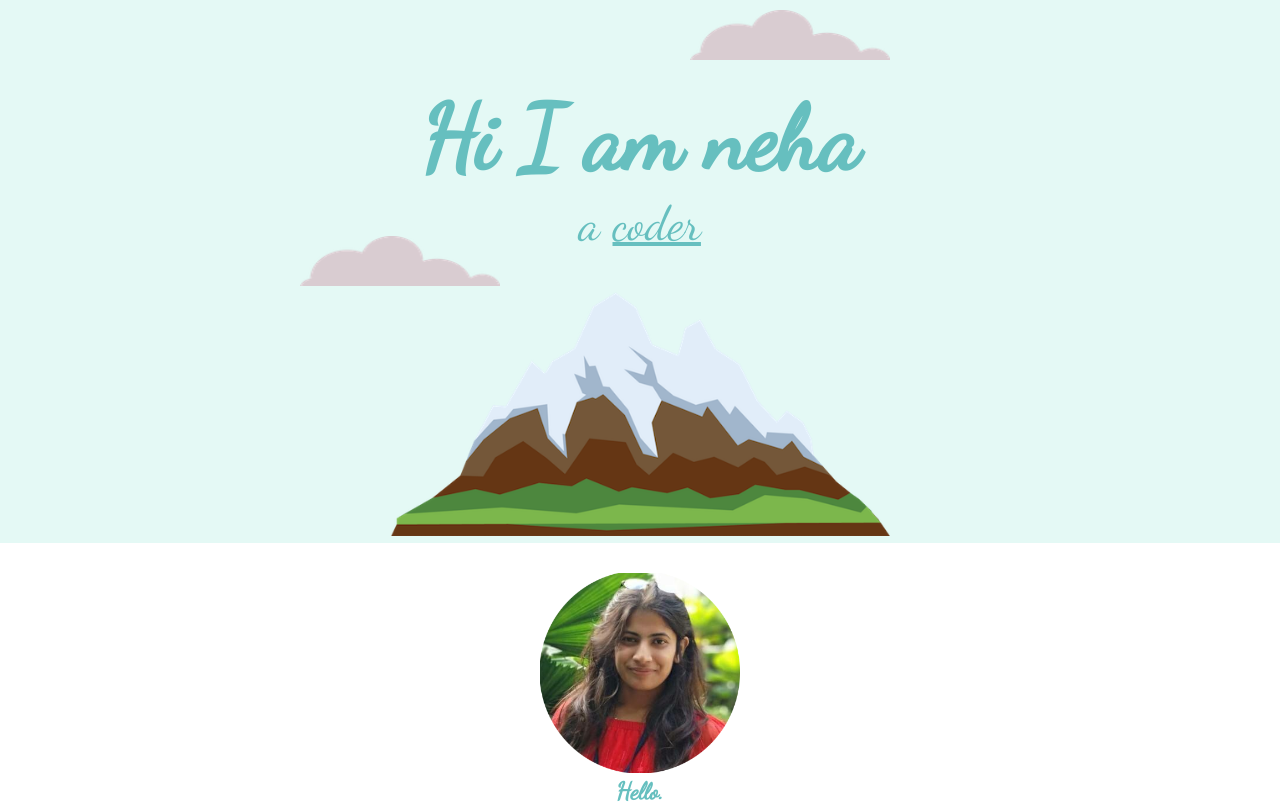
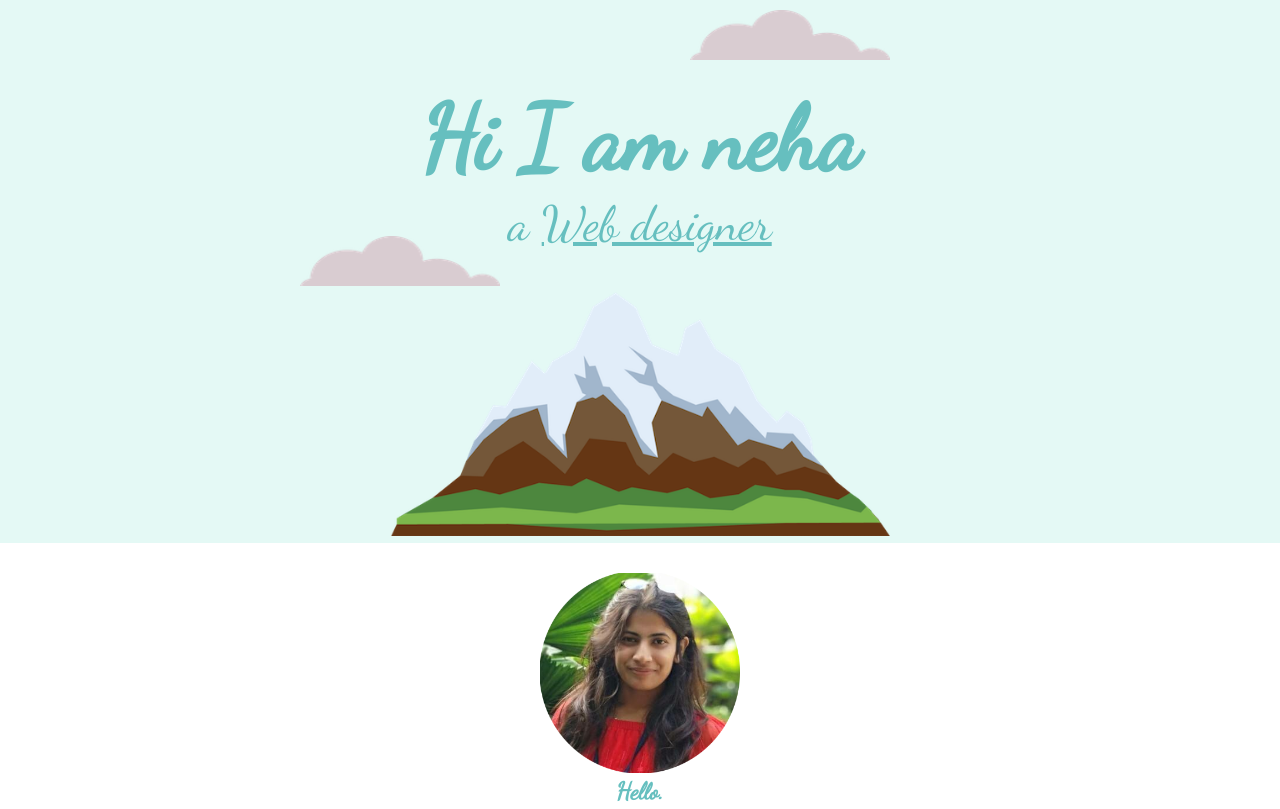
Before and after one commit to nehas2803/WebsiteDesign1, a plain HTML site: page index.html in a window 1280 px wide. Shown: the top 809 px of the page. Drawn offline with Linux system fonts and the light colour scheme.

Commit message:
Update index.html

```diff
--- a/index.html
+++ b/index.html
@@ -11,7 +11,7 @@
 <div class="firstdiv">
   <img class='topImage' src="images/cloud.png" alt="Girl in a jacket" width="150" height="75">
   <h1>  Hi I am neha</h1>
-    <h2 class='coderfont'> a <u>coder</u></h2>
+    <h2 class='coderfont'> a <u>Web designer</u></h2>
     <img class='bottomImage' src="images/cloud.png" alt="Girl in a jacket" width="150" height="75">
     <img src="images/mountain.png" alt="Girl in a jacket" width="500" height="300">
     </div>
```
